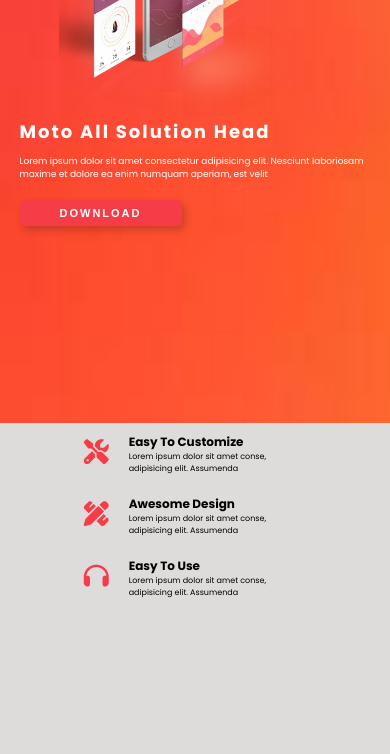
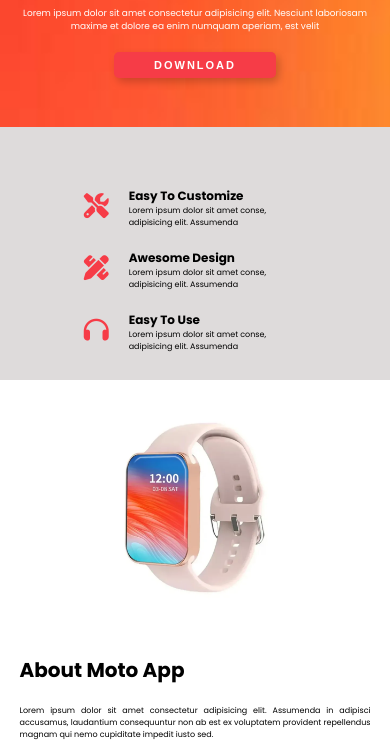
Before and after one commit to AQSA-964/Landing-Page, a plain HTML site: page index.html in a window 390 px wide. Shown: the part 372-1126 px from the top of the page. Drawn offline with nearby package versions, Linux system fonts and the light colour scheme; a web font is replaced by a local one.

Commit message:
make changes in project file

```diff
--- a/index.html
+++ b/index.html
@@ -36,7 +36,7 @@
 			</nav>
 			<section class="sec-1">
 				<div class="sec-inner">
-					<img src="./images/phoneall.png" alt="" />
+					<img src="./images/phoneall.png" alt="phone Image" />
 					<article>
 						<h1>Moto all solution head</h1>
 						<p>
--- a/style.css
+++ b/style.css
@@ -146,7 +146,6 @@ article {
 .sec-2 {
 	height: 50vh;
 	display: flex;
-
 	color: #000;
 	background-color: #dedbdb;
 	padding: 0 10px;
@@ -531,6 +530,11 @@ article {
 
 	.sec-1 article {
 		width: 90%;
+		text-align: center;
+	}
+
+	.sec-1 {
+		height: 55vh;
 	}
 	.sec-inner {
 		flex-direction: column;
@@ -552,10 +556,10 @@ article {
 	}
 
 	.sec-2 {
+		padding-top: 50px;
 		flex-direction: column;
-
 		align-items: center;
-		height: 40vh;
+		height: 30vh;
 	}
 	.sec-2 .box {
 		width: 100%;
@@ -575,7 +579,8 @@ article {
 		flex-direction: column-reverse;
 		align-items: center;
 		justify-content: start;
-		height: 90vh;
+		height: 60vh;
+		padding-top: 20px;
 	}
 
 	.sec-3 img {
@@ -584,6 +589,7 @@ article {
 
 	.sec-3 article {
 		width: 90%;
+		padding-top: 40px;
 	}
 	.sec-3 h1 {
 		font-size: 20px;
@@ -603,6 +609,11 @@ article {
 
 	.sec-3 button i {
 		font-size: 12px;
+	}
+
+	.sec-4 {
+		padding-top: 30px;
+		height: 45vh;
 	}
 
 	.sec-4 .heading {
```
